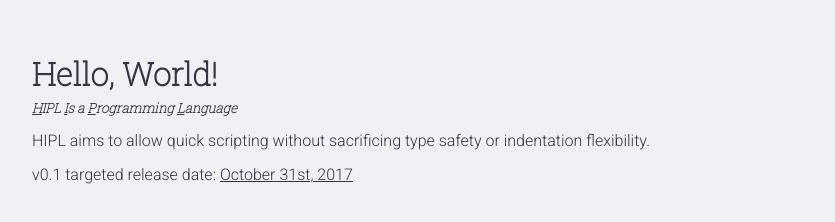
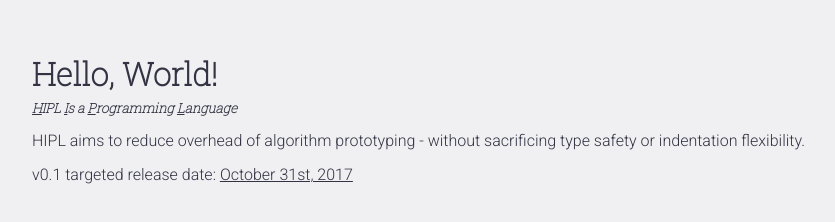
Before and after one commit to hipllang/hipllang.github.io, a plain HTML site: page index.html in a window 1280 px wide. Shown: the whole page, without its empty margins (108-943 px from the left). Drawn offline with Linux system fonts and the light colour scheme.

Commit message:
rephrase quick to prototype

```diff
--- a/index.html
+++ b/index.html
@@ -11,6 +11,7 @@
       font-style: italic;
       /*margin: 0;*/
     }
+
     #index_1 .subtitle span {
       text-decoration: underline;
     }
@@ -28,8 +29,8 @@
       <h1>Hello, World!</h1>
       <h5 class="subtitle"><span>H</span>IPL <span>I</span>s a <span>P</span>rogramming
         <span>L</span>anguage</h5>
-      <p>HIPL aims to allow quick scripting without sacrificing type safety or indentation
-        flexibility.</p>
+      <p>HIPL aims to reduce overhead of algorithm prototyping - without sacrificing type safety
+        or indentation flexibility.</p>
       <p>v0.1 targeted release date: <a href="//days.to/until/31-october">October 31st, 2017</a></p>
     </div>
   </div>
```
